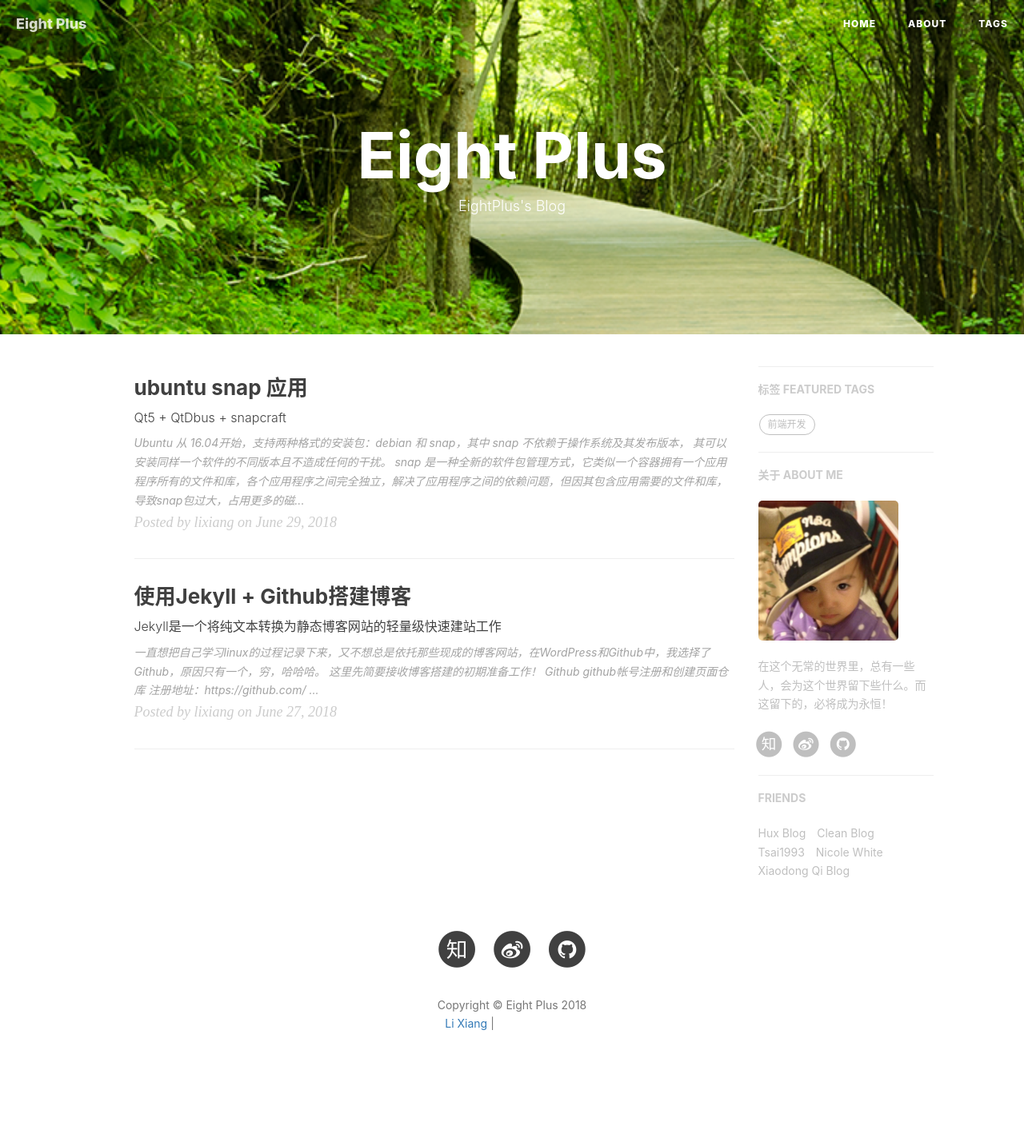
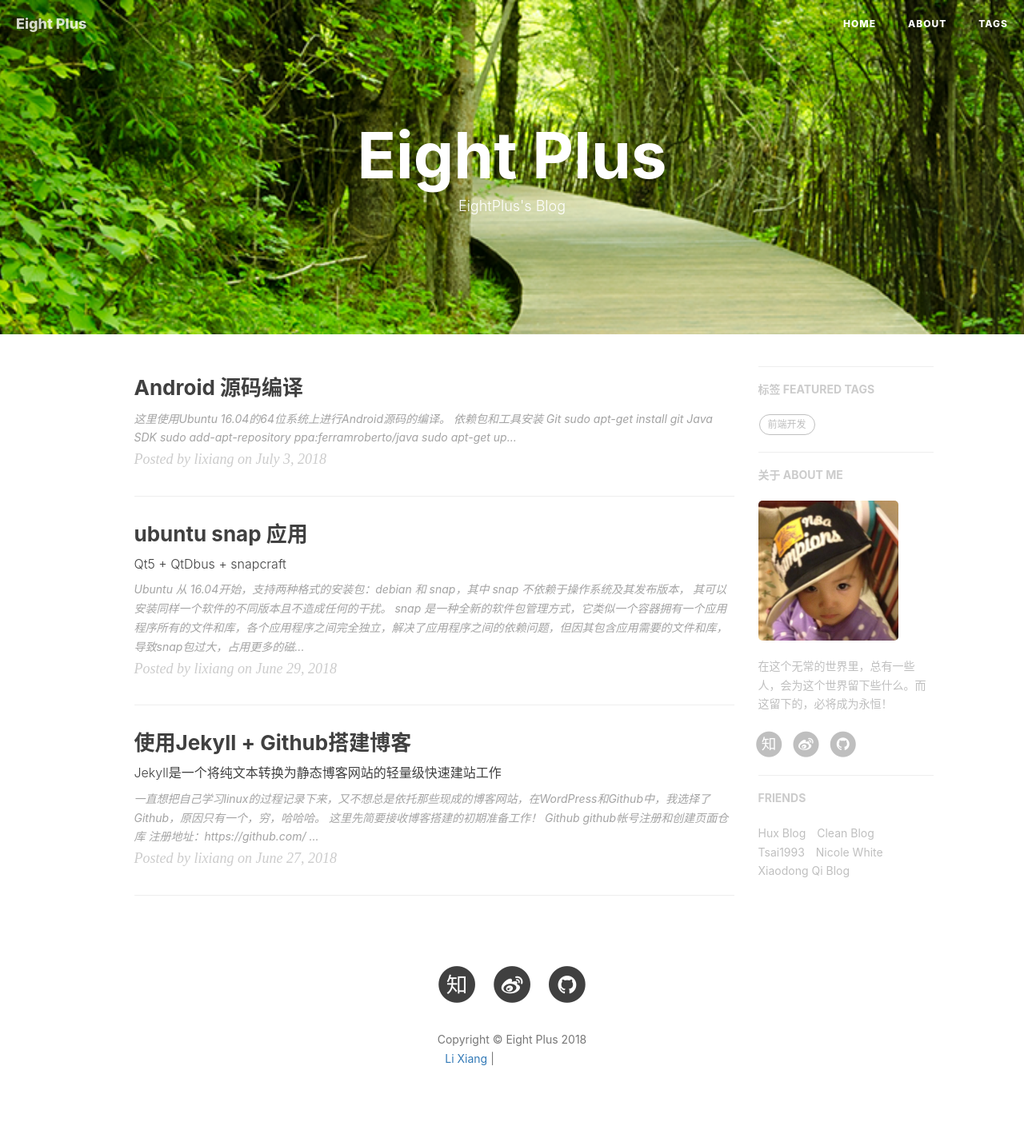
Before and after one commit to eightplus/eightplus.github.io, a Jekyll site: the page built from index.html, in a window 1280 px wide. Shown: the whole page at 80% size. Built offline with Jekyll 4.4.1, drawn with Linux system fonts in a browser that asks for light colours; nearby versions of some CDN libraries; the list of posts is cut into pages by our own code; comment, search, counter and statistics services are not loaded; before the commit the page ends 1384 px from its top, so only the background shows below that; grey boxes are pictures that could not be loaded.

Commit message:
_includes/nav.html

```diff
--- a/_config.yml
+++ b/_config.yml
@@ -25,7 +25,7 @@
 
 
 github_username: eightplus
-weibo_username: Kobe_LX
+weibo_username: kylinkobe
 zhihu_username: eightplus
 RSS: false
 
--- a/_includes/nav.html
+++ b/_includes/nav.html
@@ -9,7 +9,7 @@
                 <span class="icon-bar"></span>
                 <span class="icon-bar"></span>
             </button>
-            <a class="navbar-brand" href="{{ site.baseurl }}/">{{ site.title }}</a>
+            <a class="navbar-brand" href="{{ site.baseurl }}/">{{ site.title }} {{ page.title }}</a>
         </div>
 
         <!-- Collect the nav links, forms, and other content for toggling -->
--- /dev/null
+++ b/_posts/2018-07-03-build-android.markdown
@@ -0,0 +1,25 @@
+---
+layout:     post
+title:      "Android 源码编译"
+subtitle:   ""
+date:       2018-07-03 11:01:16 +0800
+author:     "lixiang"
+header-img: "img/bg-01.png"
+header-mask: 0.3
+catalog:     true
+tags:
+    - Android
+---
+
+> 这里使用Ubuntu 16.04的64位系统上进行Android源码的编译。<br><br>
+
+---
+
+## 依赖包和工具安装
+
+- Git
+    - sudo apt-get install git
+
+- Java SDK
+    - sudo add-apt-repository ppa:ferramroberto/java
+    - sudo apt-get update
```
Also changed, not shown: README.md, img/favicon.ico (added), 1 other file.
